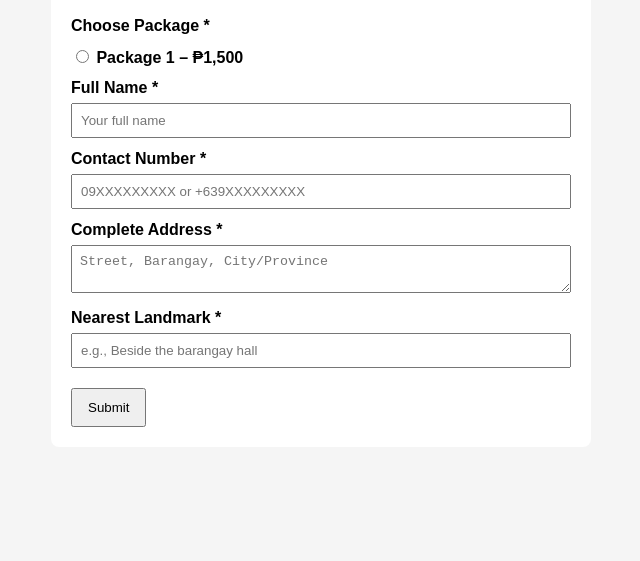
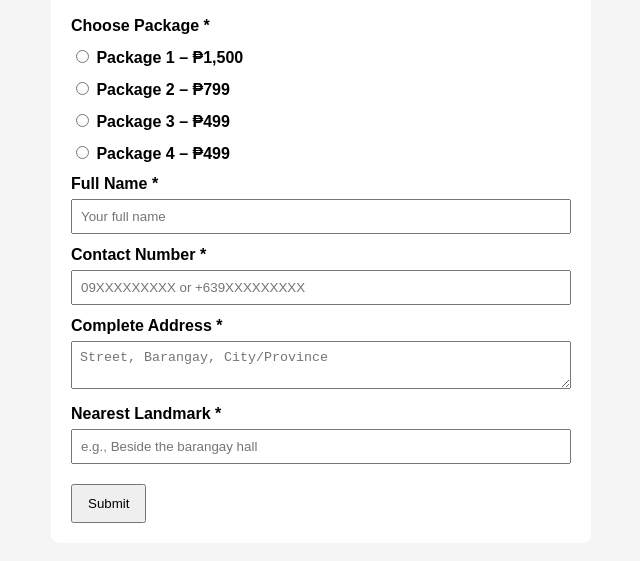
Before and after one commit to SpongeBob1106/allaboutsoundsph-checkout, a plain HTML site: page index.html in a window 1280 px wide. Shown: the part 99-660 px from the top of the page, without its empty margins (319-959 px from the left). Drawn offline with Linux system fonts and the light colour scheme.

Commit message:
Add files via upload

```diff
--- a/index.html
+++ b/index.html
@@ -20,12 +20,15 @@
 
       <label>Choose Package *</label>
       <label><input type="radio" name="entry.991224144" value="Package 1 – ₱1,500" required> Package 1 – ₱1,500</label>
+      <label><input type="radio" name="entry.991224144" value="Package 2 – ₱799" required> Package 2 – ₱799</label>
+      <label><input type="radio" name="entry.991224144" value="Package 3 – ₱499" required> Package 3 – ₱499</label>
+      <label><input type="radio" name="entry.991224144" value="Package 4 – ₱499" required> Package 4 – ₱499</label>
 
       <label>Full Name *</label>
       <input type="text" name="entry.579742713" placeholder="Your full name" required>
 
       <label>Contact Number *</label>
-      <input type="tel" name="entry.1134943787" placeholder="09XXXXXXXXX or +639XXXXXXXXX" pattern="^(09\\d{9}|\\+639\\d{9})$" required>
+      <input type="tel" name="entry.1134943787" placeholder="09XXXXXXXXX or +639XXXXXXXXX" pattern="[0-9]{11}" required>
 
       <label>Complete Address *</label>
       <textarea name="entry.376477499" placeholder="Street, Barangay, City/Province" required></textarea>
```
